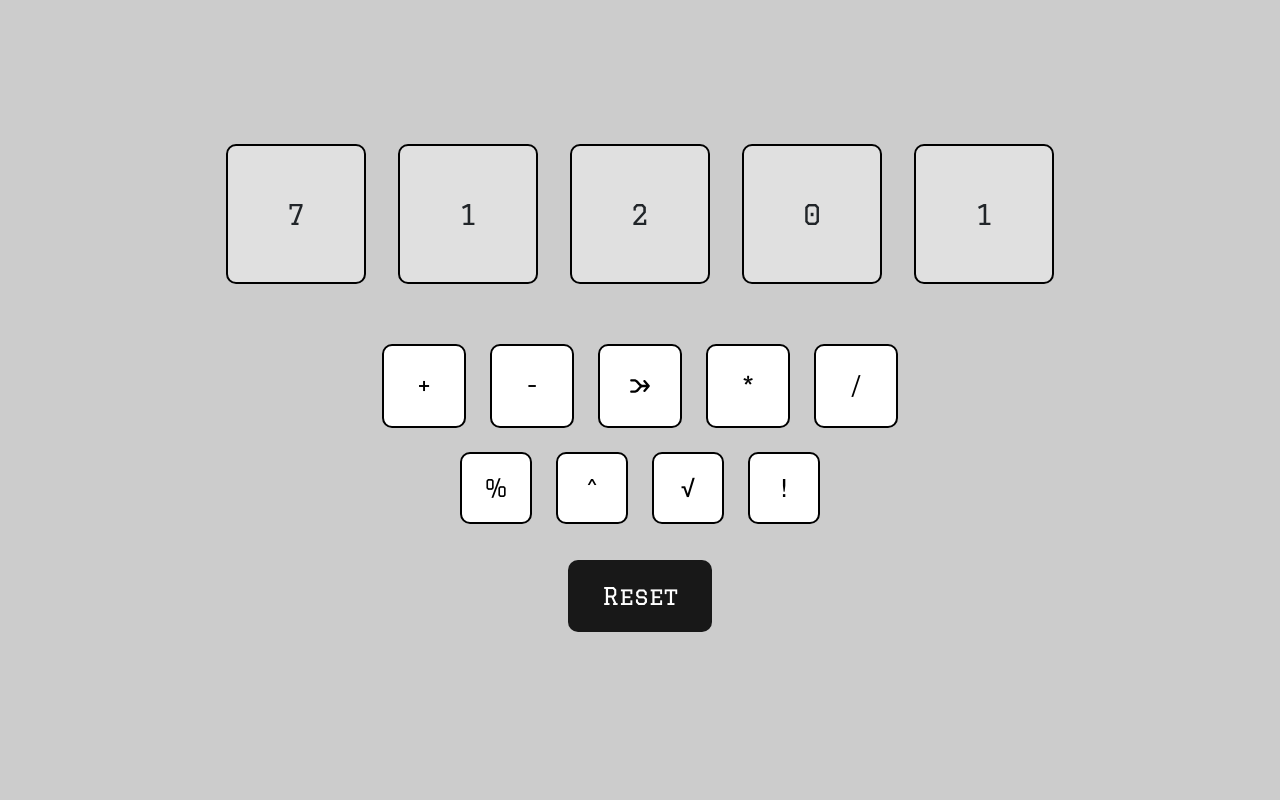
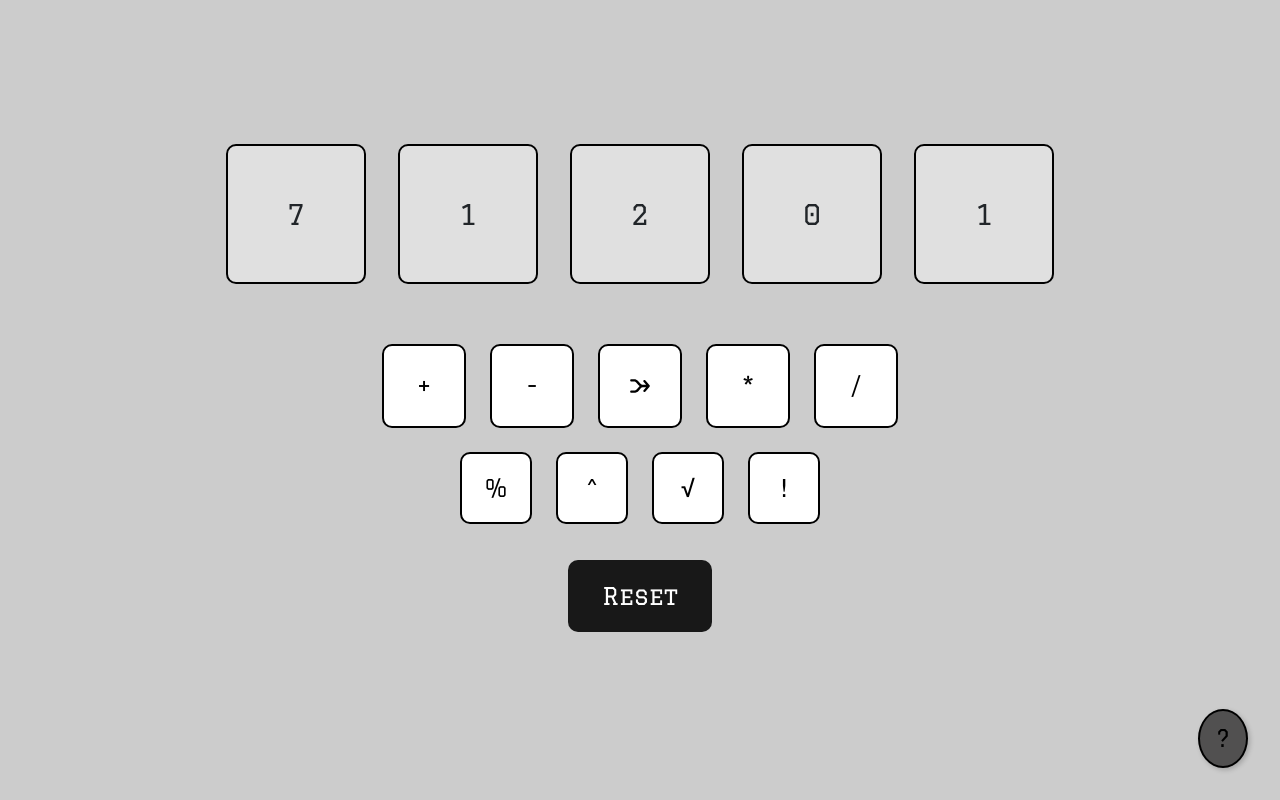
Before and after one commit to rial-git/reach69, a React (Vite) app: page /level1 in a window 1280 px wide. Built offline with nearby package versions, Linux system fonts and the light colour scheme.

Commit message:
added htp base

```diff
--- a/src/components/level1.jsx
+++ b/src/components/level1.jsx
@@ -1,5 +1,6 @@
 // components/Level1.jsx
 import React, { useReducer, useEffect, useRef } from 'react';
+import { useNavigate } from 'react-router-dom';
 import { reducer, initState } from './reducer';
 import { setupKeyboardShortcuts } from './keyboardhandler';
 import { ACTIONS, basicOps, advancedTwoDigitOps, advancedSingleDigitOps, initialNums } from '../utils/constants';
@@ -12,8 +13,10 @@ import '../css/level1.css';
 export default function Level1() {
   const [state, dispatch] = useReducer(reducer, initialNums, initState);
   const { blocks, selection: { numbers, operation }, error } = state;
+  const blocksRef = useRef(blocks);
+  const navigate = useNavigate();
 
-  const blocksRef = useRef(blocks);
+
   useEffect(() => { blocksRef.current = blocks; }, [blocks]);
 
   useEffect(() => {
@@ -56,6 +59,7 @@ export default function Level1() {
           Reset
         </button>
       </div>
+      <button className="help-button" title="How to play?"  onClick={() => navigate('/howToPlay')}>?</button>
     </div>
   );
 }
--- a/src/css/level1.css
+++ b/src/css/level1.css
@@ -41,3 +41,46 @@
   align-items: center;
   justify-content: center;
 }
+
+.help-button {
+  position: fixed;
+  bottom: 2rem;
+  right: 2rem;
+  font-size: 1.5em;
+  padding: 0.4em 0.7em;
+  border-radius: 50%;
+  border: 2px solid black;
+  background-color: rgb(81, 80, 80);
+  font-family: "Graduate", sans-serif;
+  cursor: pointer;
+  transition: background-color 0.2s ease, transform 0.2s ease;
+  box-shadow: 2px 2px 5px rgba(0, 0, 0, 0.2);
+  z-index: 100;
+}
+
+.help-button:hover {
+  background-color: #000;
+  color: white;
+  transform: scale(1.05);
+}
+
+.help-button::after {
+  content: attr(title);
+  position: absolute;
+  bottom: 130%;
+  left: 50%;
+  transform: translateX(-50%);
+  background-color: black;
+  color: white;
+  padding: 0.3em 0.6em;
+  border-radius: 5px;
+  white-space: nowrap;
+  opacity: 0;
+  pointer-events: none;
+  transition: opacity 0.2s ease;
+  font-size: 0.8em;
+}
+
+.help-button:hover::after {
+  opacity: 1;
+}
```
